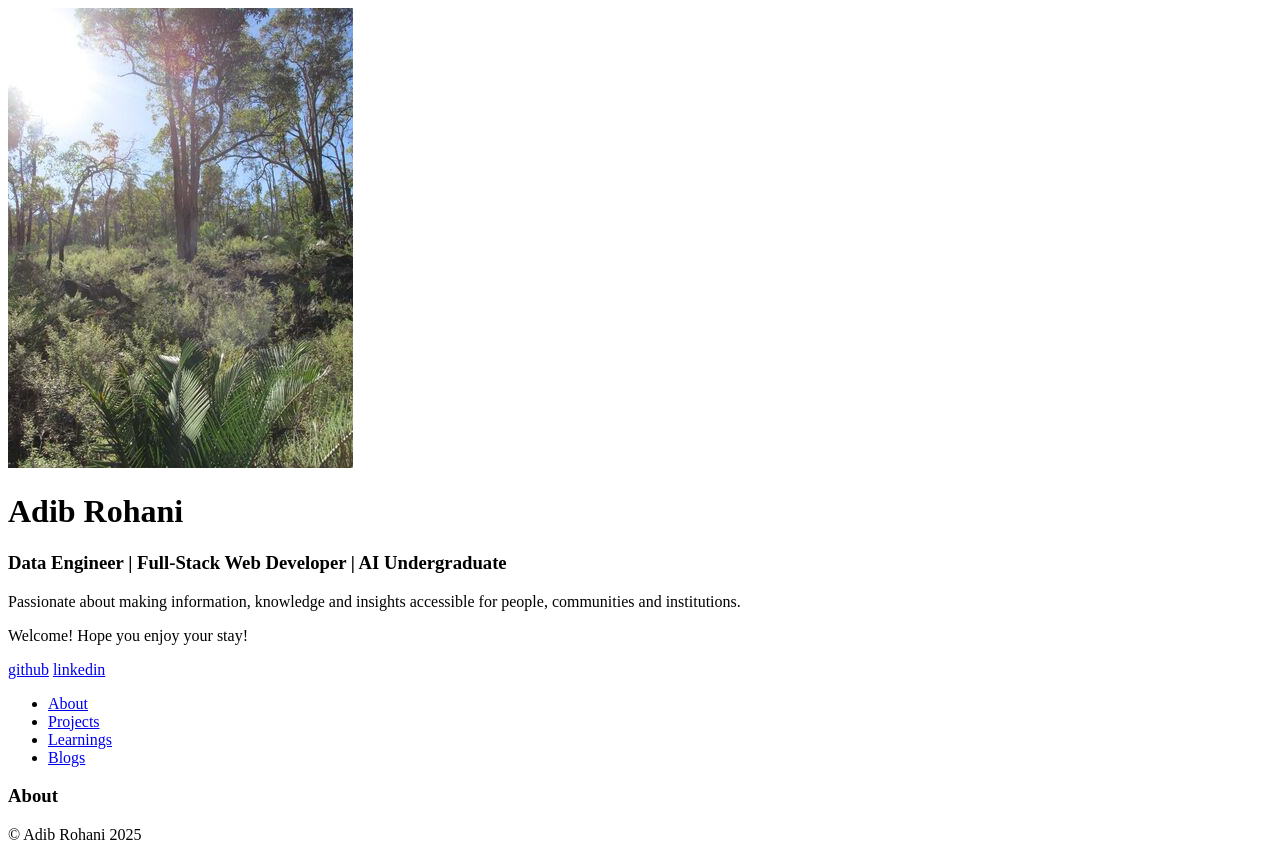
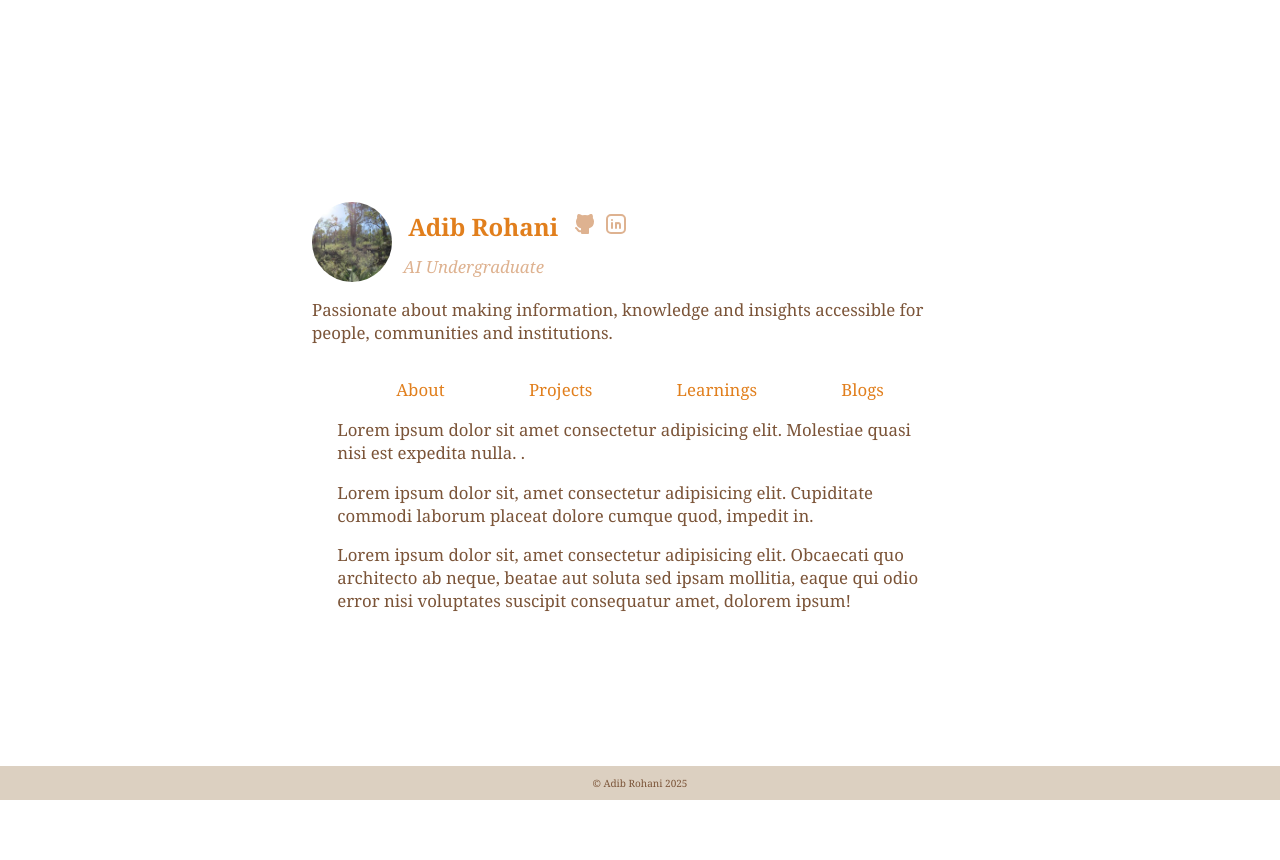
Before and after one commit to Divrr/Divrr.github.io, a plain HTML site: page index.html in a window 1280 px wide. After the commit the page ends 800 px from the top, so only its background shows below. Drawn offline with Linux system fonts and the light colour scheme.

Commit message:
stylise initial page

```diff
--- a/index.html
+++ b/index.html
@@ -9,15 +9,22 @@ I just love the simplicity :)
     <meta charset="UTF-8">
     <meta name="viewport" content="width=device-width, initial-scale=1.0">
     <title>Adib Rohani</title>
+    <link rel="stylesheet" href="/style.css">
 </head>
+    <div class="container">
         <header>
-        <img src="assets/profile.jpg" alt="Profile picture of Adib Rohani">
-        <h1>Adib Rohani</h1>
-        <h3>Data Engineer | Full-Stack Web Developer | AI Undergraduate</h3>
-        <p>Passionate about making information, knowledge and insights accessible for people, communities and institutions.</p>
-        <p>Welcome! Hope you enjoy your stay!</p>
-        <a href="https://github.com/Divrr">github</a>
-        <a href="https://linkedin.com/in/adib-rohani">linkedin</a>
+            <div id="profile-content">
+                <img src="assets/profile.jpg" alt="Profile picture of Adib Rohani" class="pfp">
+                <div>
+                    <div id="name">
+                        <p>Adib Rohani</p>
+                        <a href="https://github.com/Divrr"><svg  xmlns="http://www.w3.org/2000/svg"  width="24"  height="24"  viewBox="0 0 24 24"  fill="currentColor"  class="icon icon-tabler icons-tabler-filled icon-tabler-brand-github"><path stroke="none" d="M0 0h24v24H0z" fill="none"/><path d="M5.315 2.1c.791 -.113 1.9 .145 3.333 .966l.272 .161l.16 .1l.397 -.083a13.3 13.3 0 0 1 4.59 -.08l.456 .08l.396 .083l.161 -.1c1.385 -.84 2.487 -1.17 3.322 -1.148l.164 .008l.147 .017l.076 .014l.05 .011l.144 .047a1 1 0 0 1 .53 .514a5.2 5.2 0 0 1 .397 2.91l-.047 .267l-.046 .196l.123 .163c.574 .795 .93 1.728 1.03 2.707l.023 .295l.007 .272c0 3.855 -1.659 5.883 -4.644 6.68l-.245 .061l-.132 .029l.014 .161l.008 .157l.004 .365l-.002 .213l-.003 3.834a1 1 0 0 1 -.883 .993l-.117 .007h-6a1 1 0 0 1 -.993 -.883l-.007 -.117v-.734c-1.818 .26 -3.03 -.424 -4.11 -1.878l-.535 -.766c-.28 -.396 -.455 -.579 -.589 -.644l-.048 -.019a1 1 0 0 1 .564 -1.918c.642 .188 1.074 .568 1.57 1.239l.538 .769c.76 1.079 1.36 1.459 2.609 1.191l.001 -.678l-.018 -.168a5.03 5.03 0 0 1 -.021 -.824l.017 -.185l.019 -.12l-.108 -.024c-2.976 -.71 -4.703 -2.573 -4.875 -6.139l-.01 -.31l-.004 -.292a5.6 5.6 0 0 1 .908 -3.051l.152 -.222l.122 -.163l-.045 -.196a5.2 5.2 0 0 1 .145 -2.642l.1 -.282l.106 -.253a1 1 0 0 1 .529 -.514l.144 -.047l.154 -.03z" /></svg></a>
+                        <a href="https://linkedin.com/in/adib-rohani"><svg  xmlns="http://www.w3.org/2000/svg"  width="24"  height="24"  viewBox="0 0 24 24"  fill="none"  stroke="currentColor"  stroke-width="2"  stroke-linecap="round"  stroke-linejoin="round"  class="icon icon-tabler icons-tabler-outline icon-tabler-brand-linkedin"><path stroke="none" d="M0 0h24v24H0z" fill="none"/><path d="M8 11v5" /><path d="M8 8v.01" /><path d="M12 16v-5" /><path d="M16 16v-3a2 2 0 1 0 -4 0" /><path d="M3 7a4 4 0 0 1 4 -4h10a4 4 0 0 1 4 4v10a4 4 0 0 1 -4 4h-10a4 4 0 0 1 -4 -4z" /></svg></a>
+                    </div>
+                    <p id="headline">AI Undergraduate</p>
+                </div>
+            </div>
+            <p id="description">Passionate about making information, knowledge and insights accessible for people, communities and institutions.</p>
             <nav>
                 <ul>
                 <li><a href="#about" data-link>About</a></li>
@@ -27,7 +34,6 @@ I just love the simplicity :)
                 </ul>
             </nav>
         </header>
-
         <main id="app">
         <!-- See router.js and templates/ folder. Generated dynamically. -->
         </main>
@@ -35,7 +41,7 @@ I just love the simplicity :)
         <footer>
             <p>&copy; Adib Rohani 2025</p>
         </footer>
-
+    </div>
 <script src="/router.js"></script>
 </body>
 </html>
--- /dev/null
+++ b/style.css
@@ -0,0 +1,129 @@
+:root {
+    --primary: #6f4e37;
+    --secondary: #c0a98e;
+    --accent: #e17f1d;
+    --background-primary:rgb(241, 232, 225);
+    --background-secondary:rgb(220, 208, 193);
+    --text: #7b5438;
+    --text-secondary: #deb290;
+    --border: #d1bfa3;
+    --success: #4caf50;
+    --error: #e57373;
+    --warning: #ffb300;
+    --info: #2196f3;
+}
+
+body {
+    font-family:Georgia, 'Times New Roman', Times, serif;
+    font-size: 1.05rem;
+    margin: 0;
+    color: var(--text);
+}
+
+.container {
+    width: 100%;
+    margin-right: auto;
+    margin-left: auto;
+    margin: 0 auto;
+    padding-right: clamp(1rem, 4vw, 2rem);
+    padding-left: clamp(1rem, 4vw, 2rem);
+    box-sizing: border-box;
+}
+
+@media (min-width: 576px) {
+    .container {
+        max-width: 540px;
+    }
+}
+@media (min-width: 768px) {
+    .container {
+        max-width: 720px;
+    }
+}
+
+header {
+    padding: 12em 0 0 0;
+}
+
+.pfp {
+    width: min(40vw, 80px);
+    max-width: 100%;
+    aspect-ratio: 1 / 1;
+    border-radius: 50%;
+    object-fit: cover;
+    max-height: none;
+}
+
+#profile-content {
+    display: flex;
+    gap: 0.5rem;
+    align-items: center;
+}
+
+#profile-content > div {
+    display: flex;
+    flex-direction: column;
+}
+
+#profile-content > div * {
+    margin:0.2em;
+}
+
+#name {
+    display: flex;
+    align-items: center;
+}
+
+#name p {
+    color: var(--accent);
+    font-size: x-large;
+    font-weight: bold;
+    margin-right: 0.5em;
+}
+
+#name a {
+    color: var(--text-secondary);
+    margin: 0;
+    padding: 0;
+}
+
+#headline {
+    color: var(--text-secondary);
+    font-style: italic;
+}
+
+#app {
+    padding: 0 1.5em;
+}
+
+nav ul {
+    display: flex;
+    justify-content: space-evenly;
+    margin-top: 2em;
+    padding: 0;
+}
+
+nav li {
+    list-style: none;
+}
+
+nav a {
+    color: var(--accent);
+    text-decoration: none;
+    font-size: 1em;
+}
+
+nav a:hover{
+    color: var(--text);
+}
+
+footer {
+    position: fixed;
+    left: 0;
+    bottom: 0;
+    width: 100%;
+    background: var(--background-secondary);
+    color: var(--text-);
+    text-align: center;
+    font-size: x-small;
+}
--- a/templates/about.html
+++ b/templates/about.html
@@ -1 +1,5 @@
-<h3>About</h3>
+<p>Lorem ipsum dolor sit amet consectetur adipisicing elit. Molestiae quasi nisi est expedita nulla. .</p>
+
+<p>Lorem ipsum dolor sit, amet consectetur adipisicing elit. Cupiditate commodi laborum placeat dolore cumque quod, impedit in.</p>
+
+<p>Lorem ipsum dolor sit, amet consectetur adipisicing elit. Obcaecati quo architecto ab neque, beatae aut soluta sed ipsam mollitia, eaque qui odio error nisi voluptates suscipit consequatur amet, dolorem ipsum!</p>
```
Also changed, not shown: templates/blogs.html (+5 -1 lines), templates/learnings.html (+5 -1 lines), templates/projects.html (+5 -1 lines), 1 other file. Lines whose indentation alone changed are shown as unchanged.
